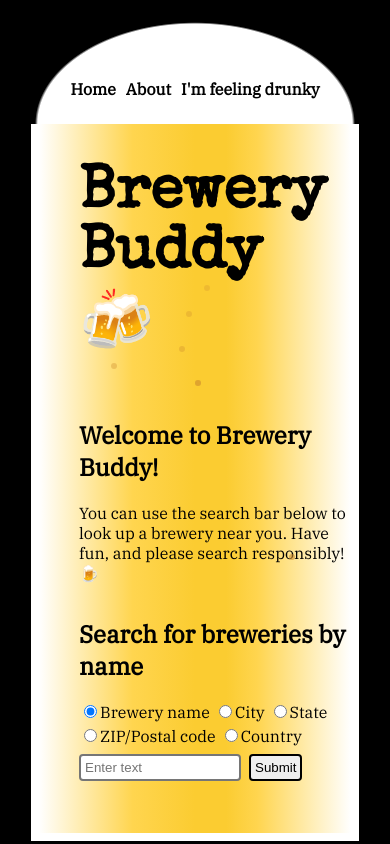
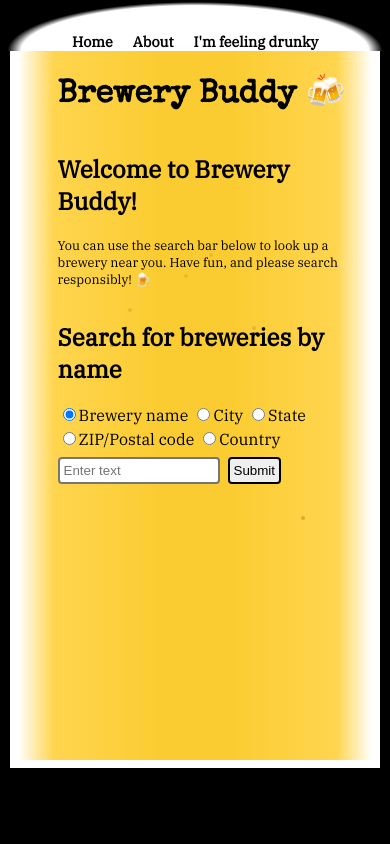
Before and after one commit to jordbort/project-2-brewery-app, a React (Create React App) app: page / in a window 390 px wide. Built offline with nearby package versions, Linux system fonts and the light colour scheme.

Commit message:
Resizing text and layering z index

```diff
--- a/src/About.css
+++ b/src/About.css
@@ -39,3 +39,7 @@
     color: brown;
     text-decoration: underline;
 }
+
+@media (orientation: portrait),
+(max-width: 650px) {
+}
--- a/src/App.css
+++ b/src/App.css
@@ -12,10 +12,14 @@ form {
     margin-left: 20px;
 }
 
+p {
+    font-size: 1rem;
+}
+
 /* Class styling */
 .logo {
     font-family: 'Special Elite', cursive;
-    font-size: 60px;
+    font-size: 3.75rem;
     margin-left: 20px;
 }
 
@@ -28,7 +32,8 @@ form {
 
 .beer-glass {
     position: relative;
-    background-image: linear-gradient(to right, white, #ffd54f 30%, #fbcc31 50%, #fbcc31 60%, #ffd54f 70%, white);
+    z-index: -2;
+    background-image: linear-gradient(to right, white, #ffd54f 10%, #fbcc31 30%, #fbcc31 70%, #ffd54f 90%, white);
     display: flex;
     flex-flow: column;
     width: 80%;
@@ -45,18 +50,20 @@ form {
 }
 
 .nav {
+    /* border: 1px dashed red; */
+    width: 96vw;
     display: flex;
     justify-content: center;
-    background-image: radial-gradient(at bottom, white 57%, black 58%);
+    background-image: radial-gradient(at bottom, white 56%, black 58%);
     align-items: flex-end;
-    height: 10vh;
+    /* height: 10vh; */
+    height: 7vh;
     padding: 20px;
     position: relative;
 }
 
 .nav p {
-    font-size: 16px;
-    font-weight: 700;
+    font-weight: 600;
     margin: 0px 32px;
 }
 
@@ -67,9 +74,9 @@ form {
 
 .inner-bubbles {
     position: absolute;
-    z-index: 0;
-    width: 6px;
-    height: 6px;
+    z-index: -1;
+    width: 4px;
+    height: 4px;
     border-radius: 50%;
     background: #cf8d2e;
     bottom: 0;
@@ -78,34 +85,34 @@ form {
 
 /* Animation classes and keyframes */
 .inner-bubble-1 {
-    left: 50%;
-    animation: inner-bubble-up 4.5s linear 2.9s forwards infinite;
+    left: 26%;
+    animation: inner-bubble-up 4.5s linear 3.1s forwards infinite;
 }
 
 .inner-bubble-2 {
-    left: 45%;
-    animation: inner-bubble-up 4.5s linear 2.7s forwards infinite;
+    left: 31%;
+    animation: inner-bubble-up 4.5s linear 2.9s forwards infinite;
 }
 
 .inner-bubble-3 {
     left: 47%;
-    animation: inner-bubble-up 4.5s linear 2.5s forwards infinite;
+    animation: inner-bubble-up 4.5s linear 2.7s forwards infinite;
 }
 
 .inner-bubble-4 {
-    left: 53%;
-    animation: inner-bubble-up 4s linear 2.7s forwards infinite;
+    left: 54%;
+    animation: inner-bubble-up 4s linear 2.9s forwards infinite;
 }
 
 .inner-bubble-5 {
-    left: 23%;
-    -webkit-animation: inner-bubble-up 4.5s linear 2.8s forwards infinite;
-    animation: inner-bubble-up 4.5s linear 2.8s forwards infinite;
+    left: 66%;
+    -webkit-animation: inner-bubble-up 4.5s linear 3s forwards infinite;
+    animation: inner-bubble-up 4.5s linear 3s forwards infinite;
 }
 
 .inner-bubble-6 {
     left: 80%;
-    animation: inner-bubble-up 4.5s linear 3.9s forwards infinite;
+    animation: inner-bubble-up 4.5s linear 4.1s forwards infinite;
 }
 
 @keyframes inner-bubble-up {
@@ -121,8 +128,44 @@ form {
 }
 
 /* Media queries */
-@media only screen and (max-width: 650px) {
+@media (orientation: portrait),
+(max-width: 650px) {
+    p {
+        font-size: 0.8rem;
+    }
+    .beer-glass {
+        /* position: relative; */
+        background-image: linear-gradient(to right, white, #ffd54f 10%, #fbcc31 40%, #fbcc31 60%, #ffd54f 90%, white);
+        /* display: flex; */
+        /* flex-flow: column; */
+        width: 91%;
+        /* min-height: 84vh; */
+        /* border: 8px solid white; */
+        /* border-top: none; */
+        /* overflow: hidden; */
+    }
+
+    .nav {
+        /* display: flex; */
+        /* justify-content: center; */
+        background-image: radial-gradient(at bottom, white 63%, black 68%);
+        /* align-items: flex-end; */
+        /* margin: 0; */
+        /* border: 1px dashed red; */
+        width: 100vw;
+        height: 6vh;
+        padding: 0 0 12px;
+        padding: 0;
+        /* position: relative; */
+    }
+
     .nav p {
-        margin: 5px;
+        margin: 0 10px;
+        font-size: 0.9rem;
+    }
+    .logo {
+        /* font-family: 'Special Elite', cursive; */
+        font-size: 2rem;
+        /* margin-left: 20px; */
     }
 }
```
